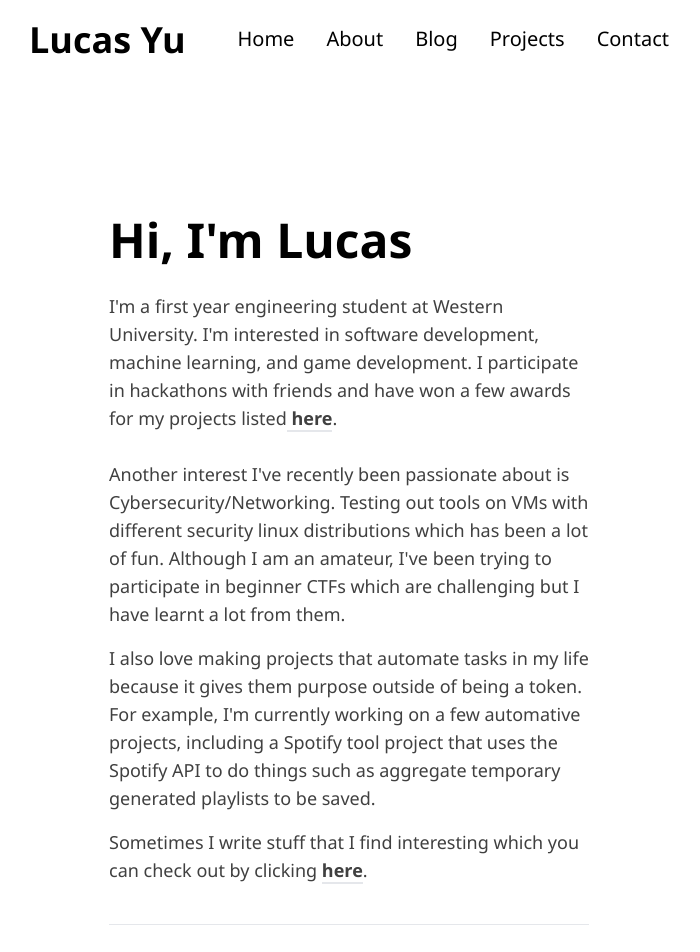
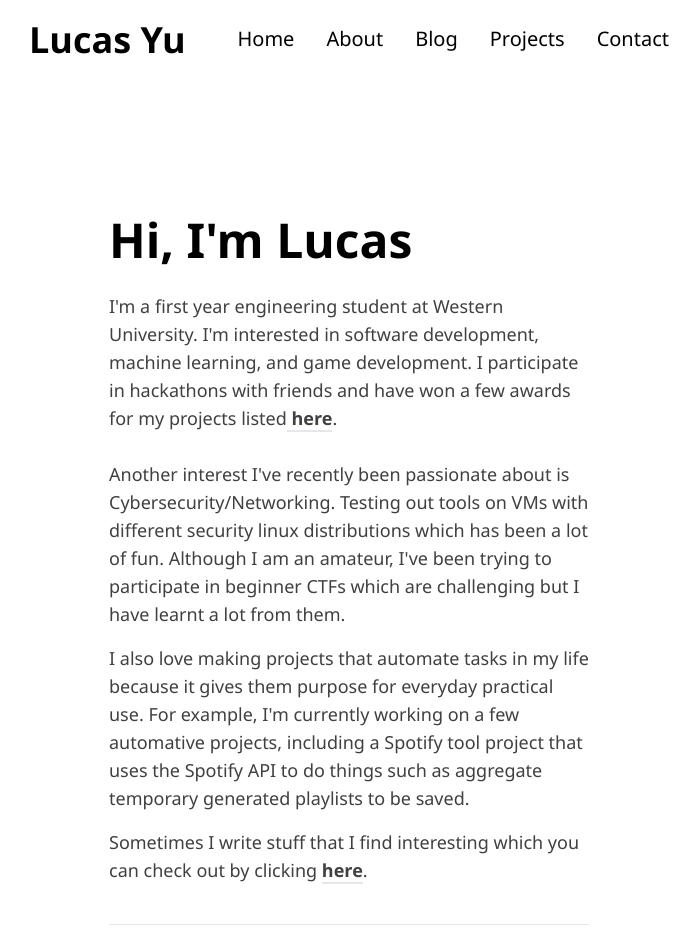
Before and after one commit to loafisgood/lucas-yu, a Next.js app: page /about in a window 1280 px wide. Shown: the top 952 px of the page, without its empty margins (291-991 px from the left). Built offline with nearby package versions, Linux system fonts and the light colour scheme.

Commit message:
Update page.tsx

```diff
--- a/app/about/page.tsx
+++ b/app/about/page.tsx
@@ -17,7 +17,7 @@ export default function About() {
             Although I am an amateur, I&apos;ve been trying to participate in beginner CTFs which are challenging but I have learnt a lot from them.
           </p>
           <p className="mt-4">
-            I also love making projects that automate tasks in my life because it gives them purpose outside of being a token.
+            I also love making projects that automate tasks in my life because it gives them purpose for everyday practical use.
             For example, I&apos;m currently working on a few automative projects, including a Spotify tool project that uses the Spotify API to do things such as aggregate temporary generated playlists to be saved.
 
           </p>
```
